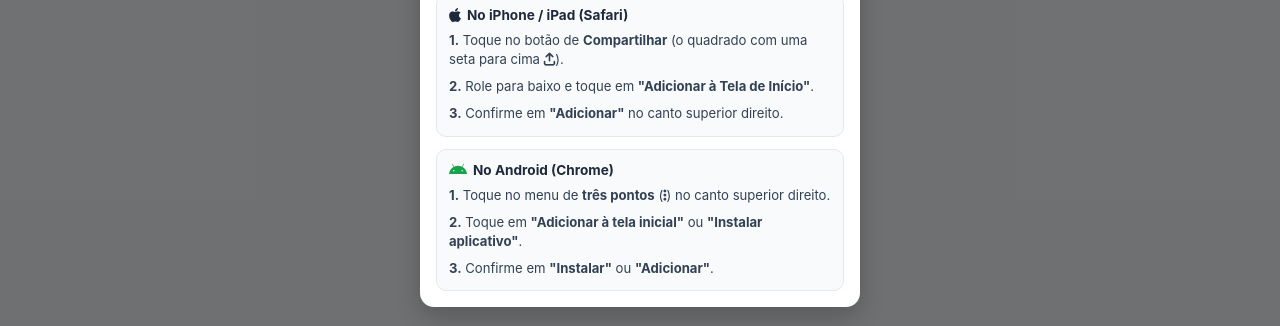
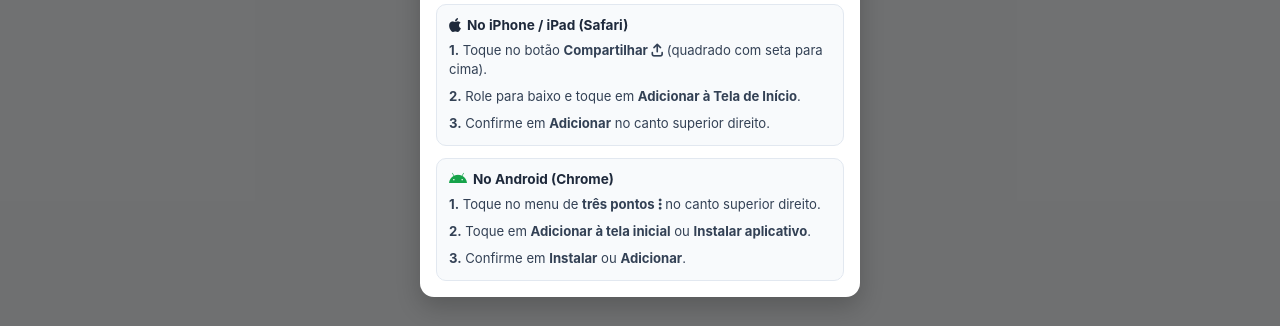
Before and after one commit to Pivetzen/BPL-Negocios-Locais, a plain HTML site: page index.html in a window 1280 px wide. Both pictures are taken after a click on the button "Salvar na tela inicial". Shown: the part 308-634 px from the top of the page. Drawn offline with Linux system fonts and the light colour scheme; no server answers.

Commit message:
Update installation instructions for iOS and Android

```diff
--- a/index.html
+++ b/index.html
@@ -948,9 +948,9 @@
                         <i class="fa-brands fa-apple" style="font-size: 1rem;"></i> No iPhone / iPad (Safari)
                     </div>
                     <ol class="install-steps">
-                        <li><strong>1.</strong> Toque no botão de <strong>Compartilhar</strong> (o quadrado com uma seta para cima <i class="fa-solid fa-arrow-up-from-bracket"></i>).</li>
-                        <li><strong>2.</strong> Role para baixo e toque em <strong>"Adicionar à Tela de Início"</strong>.</li>
-                        <li><strong>3.</strong> Confirme em <strong>"Adicionar"</strong> no canto superior direito.</li>
+                        <li><strong>1.</strong> Toque no botão <strong>Compartilhar</strong> <i class="fa-solid fa-arrow-up-from-bracket"></i> (quadrado com seta para cima).</li>
+                        <li><strong>2.</strong> Role para baixo e toque em <strong>Adicionar à Tela de Início</strong>.</li>
+                        <li><strong>3.</strong> Confirme em <strong>Adicionar</strong> no canto superior direito.</li>
                     </ol>
                 </div>
 
@@ -960,9 +960,9 @@
                         <i class="fa-brands fa-android" style="color: #16a34a; font-size: 1rem;"></i> No Android (Chrome)
                     </div>
                     <ol class="install-steps">
-                        <li><strong>1.</strong> Toque no menu de <strong>três pontos</strong> (<i class="fa-solid fa-ellipsis-vertical"></i>) no canto superior direito.</li>
-                        <li><strong>2.</strong> Toque em <strong>"Adicionar à tela inicial"</strong> ou <strong>"Instalar aplicativo"</strong>.</li>
-                        <li><strong>3.</strong> Confirme em <strong>"Instalar"</strong> ou <strong>"Adicionar"</strong>.</li>
+                        <li><strong>1.</strong> Toque no menu de <strong>três pontos</strong> <i class="fa-solid fa-ellipsis-vertical"></i> no canto superior direito.</li>
+                        <li><strong>2.</strong> Toque em <strong>Adicionar à tela inicial</strong> ou <strong>Instalar aplicativo</strong>.</li>
+                        <li><strong>3.</strong> Confirme em <strong>Instalar</strong> ou <strong>Adicionar</strong>.</li>
                     </ol>
                 </div>
             </div>
```
